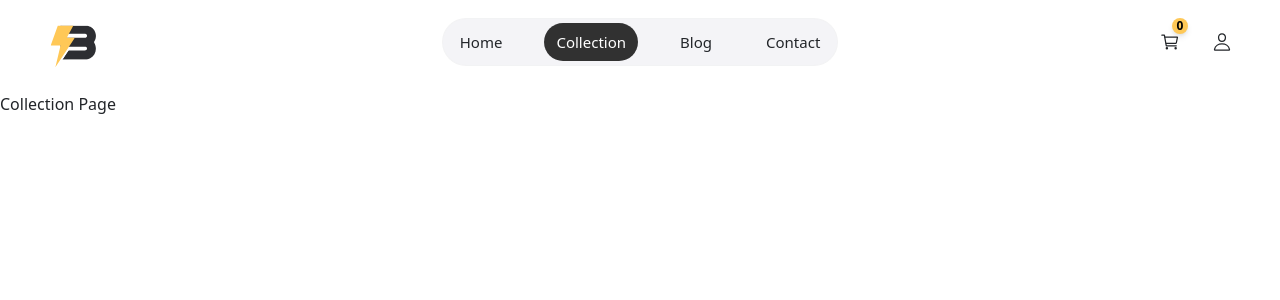
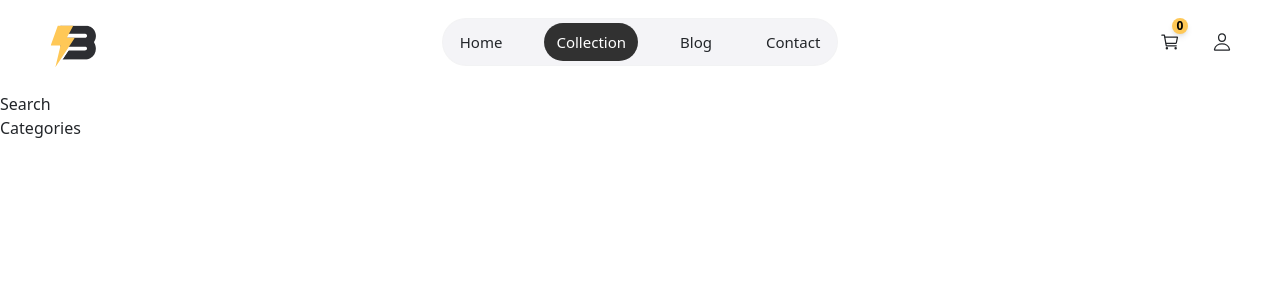
Before and after one commit to brunodias77/bcommerce, a React (Vite) app in the folder client/bcommerce/: page /collection in a window 1280 px wide. Shown: the top 300 px of the page. Built offline with nearby package versions, Linux system fonts and the light colour scheme.

Commit message:
adiciona página de carrinho e componente de busca à coleção

```diff
--- a/client/bcommerce/src/App.tsx
+++ b/client/bcommerce/src/App.tsx
@@ -4,6 +4,7 @@ import { Route, Routes } from 'react-router-dom';
 import Home from './pages/Home';
 import Collection from './pages/Collection';
 import Blog from './pages/Blog';
+import Cart from './pages/Cart';
 
 const App: React.FC = () => {
   return (
@@ -13,6 +14,7 @@ const App: React.FC = () => {
         <Route path="/" element={<Home />} />
         <Route path="/collection" element={<Collection />} />
         <Route path="/blog" element={<Blog />} />
+        <Route path="/cart" element={<Cart />} />
       </Routes>
     </main>
   );
--- /dev/null
+++ b/client/bcommerce/src/components/Search.tsx
@@ -0,0 +1,11 @@
+import React from 'react'
+
+const Search: React.FC = () => {
+    return (
+        <div>
+            Search
+        </div>
+    )
+}
+
+export default Search;
--- /dev/null
+++ b/client/bcommerce/src/pages/Cart.tsx
@@ -0,0 +1,11 @@
+import React from 'react'
+
+const Cart: React.FC = () => {
+    return (
+        <div>
+            Cart page
+        </div>
+    )
+}
+
+export default Cart
--- a/client/bcommerce/src/pages/Collection.tsx
+++ b/client/bcommerce/src/pages/Collection.tsx
@@ -1,9 +1,21 @@
 import React from 'react'
+import Search from '../components/Search'
 
 const Collection: React.FC = () => {
     return (
         <div>
-Collection Page
+            <div>
+                {/* FILTERS */}
+                <div>
+                    <Search />
+                    <div>
+                        <h5>Categories</h5>
+                        <div>
+                            {[]}
+                        </div>
+                    </div>
+                </div>
+            </div>
         </div>
     )
 }
```
